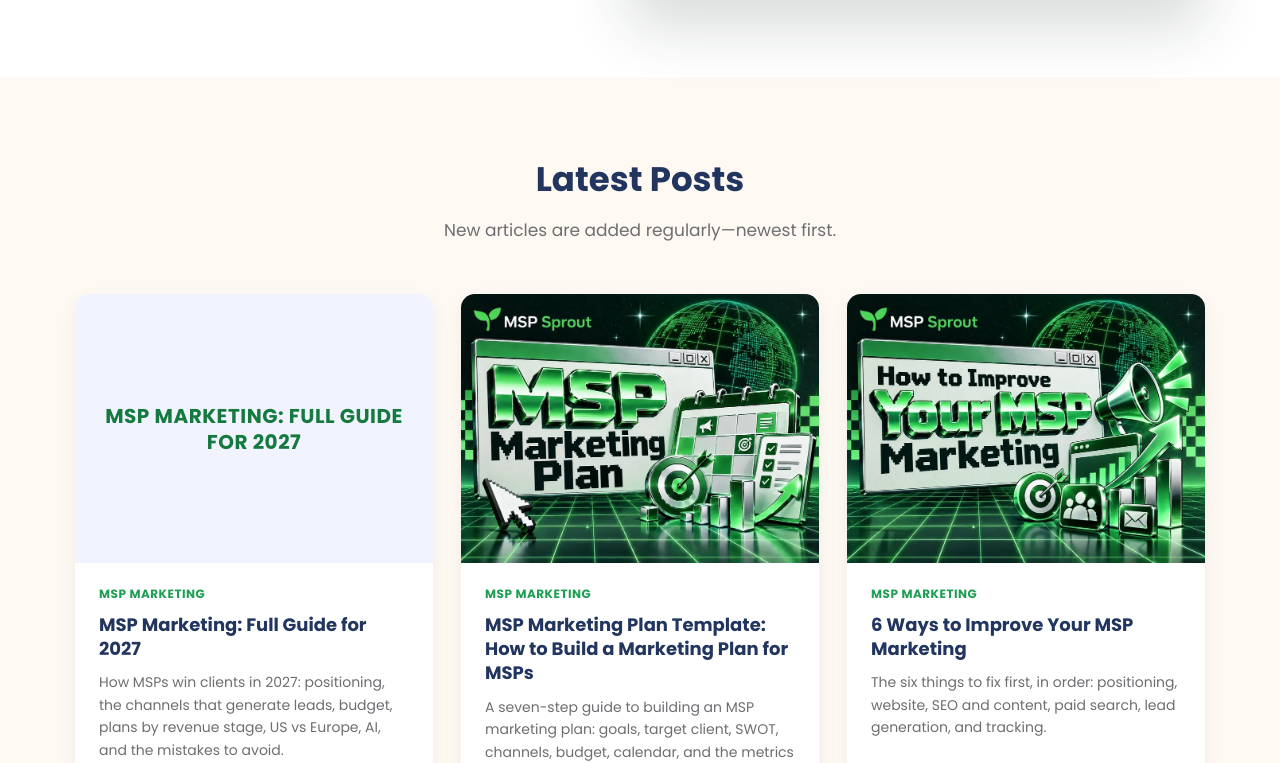
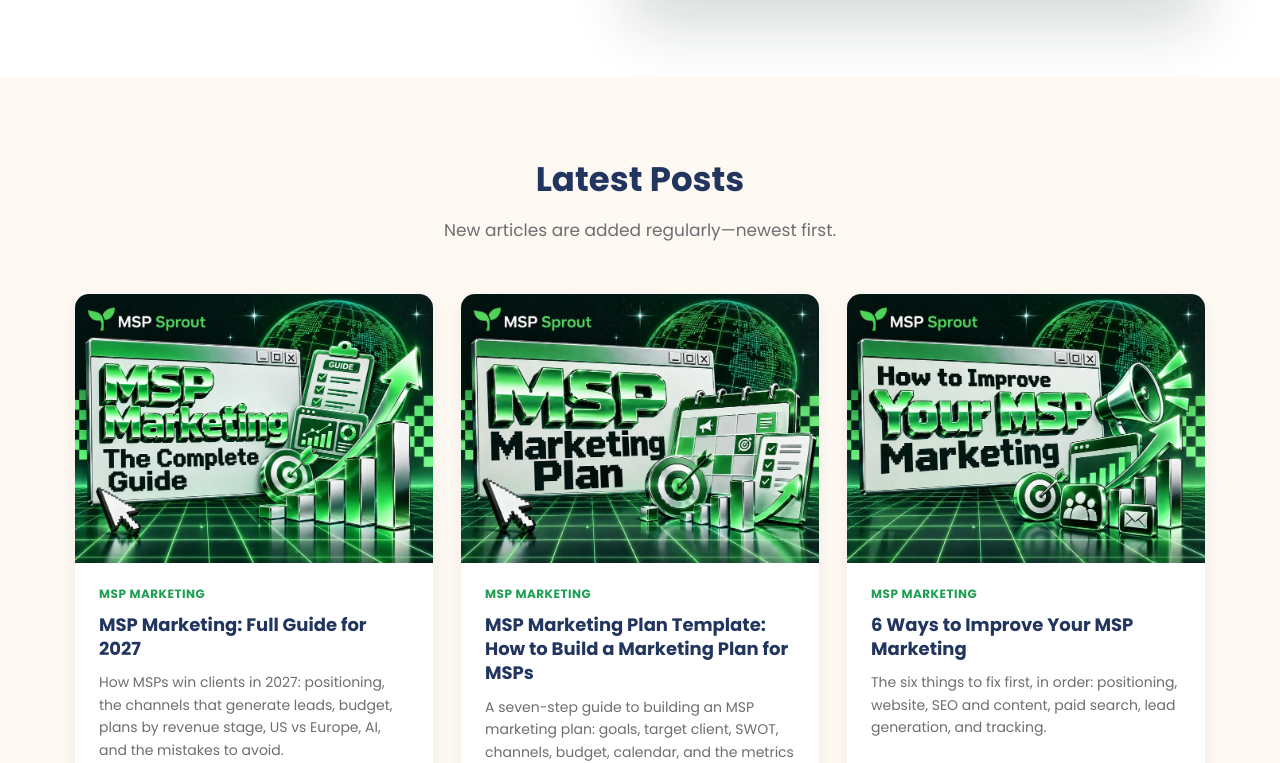
Before and after one commit to yaboixanny/mspsprout, a plain HTML site: page blog/index.html in a window 1280 px wide. Shown: the part 490-1253 px from the top of the page. Drawn offline with Linux system fonts and the light colour scheme.

Commit message:
Add cover image for the MSP marketing guide post
Co-Authored-By: Claude Sonnet 5.5 <noreply@anthropic.com>

```diff
--- a/blog/index.html
+++ b/blog/index.html
@@ -536,7 +536,9 @@
     <!-- Blog posts are ordered newest first. Add new post cards above this one. -->
     <div class="blog-grid">
       <a class="blog-card" href="msp-marketing-guide/index.html">
-        <div class="blog-thumb" style="display:flex;align-items:center;justify-content:center;text-align:center;padding:20px;font-size:20px;line-height:1.3;">MSP Marketing: Full Guide for 2027</div>
+        <div class="blog-thumb">
+          <img src="../assets/blog-msp-marketing-guide.webp" alt="MSP Marketing: The Complete Guide, with a rising green bar chart and the MSP Sprout logo" width="900" height="675" loading="lazy">
+        </div>
         <div class="blog-body">
           <span class="blog-tag">MSP Marketing</span>
           <h3>MSP Marketing: Full Guide for 2027</h3>
```
Also changed, not shown: blog/msp-marketing-guide/index.html (+3 -1 lines), assets/blog-msp-marketing-guide.webp (added).
